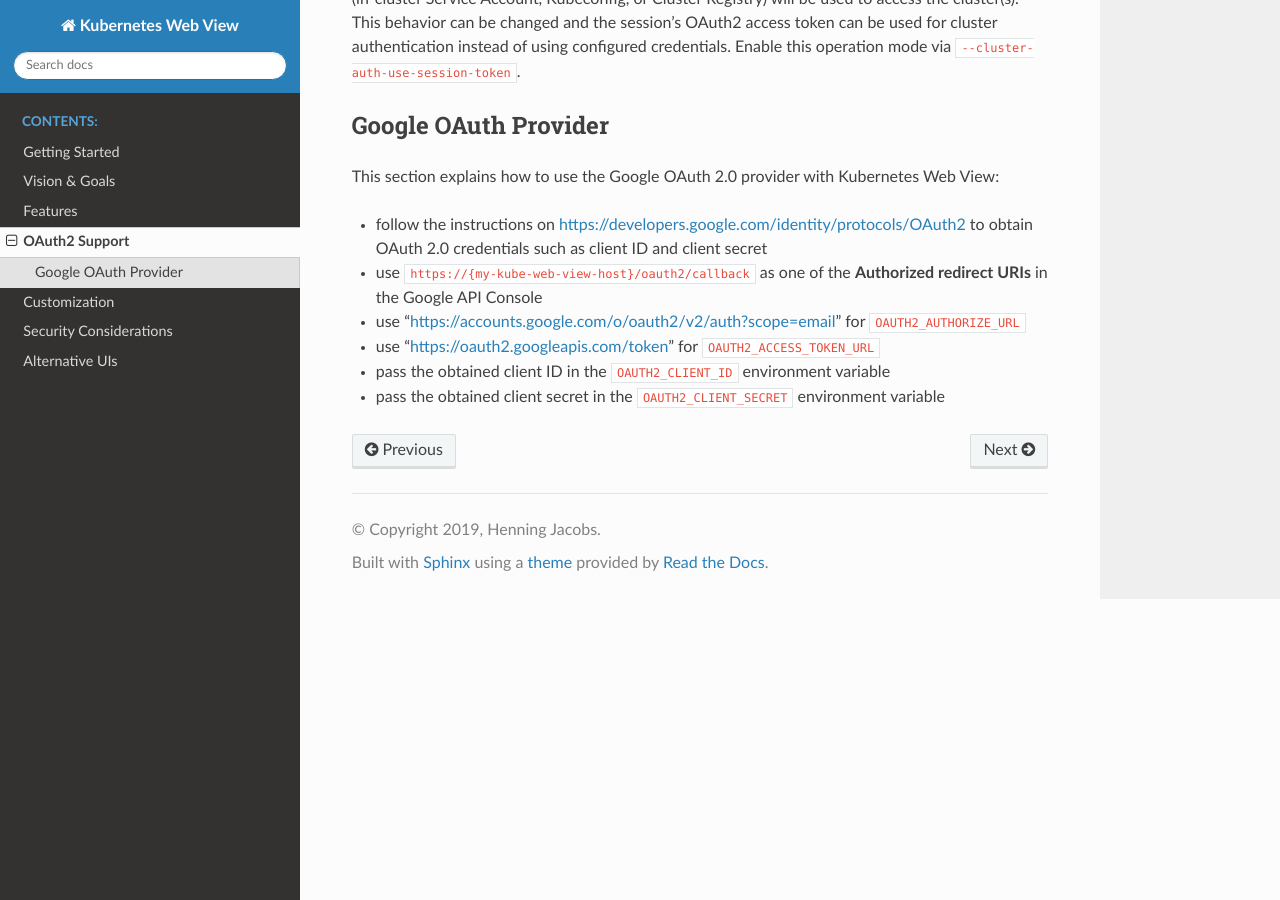
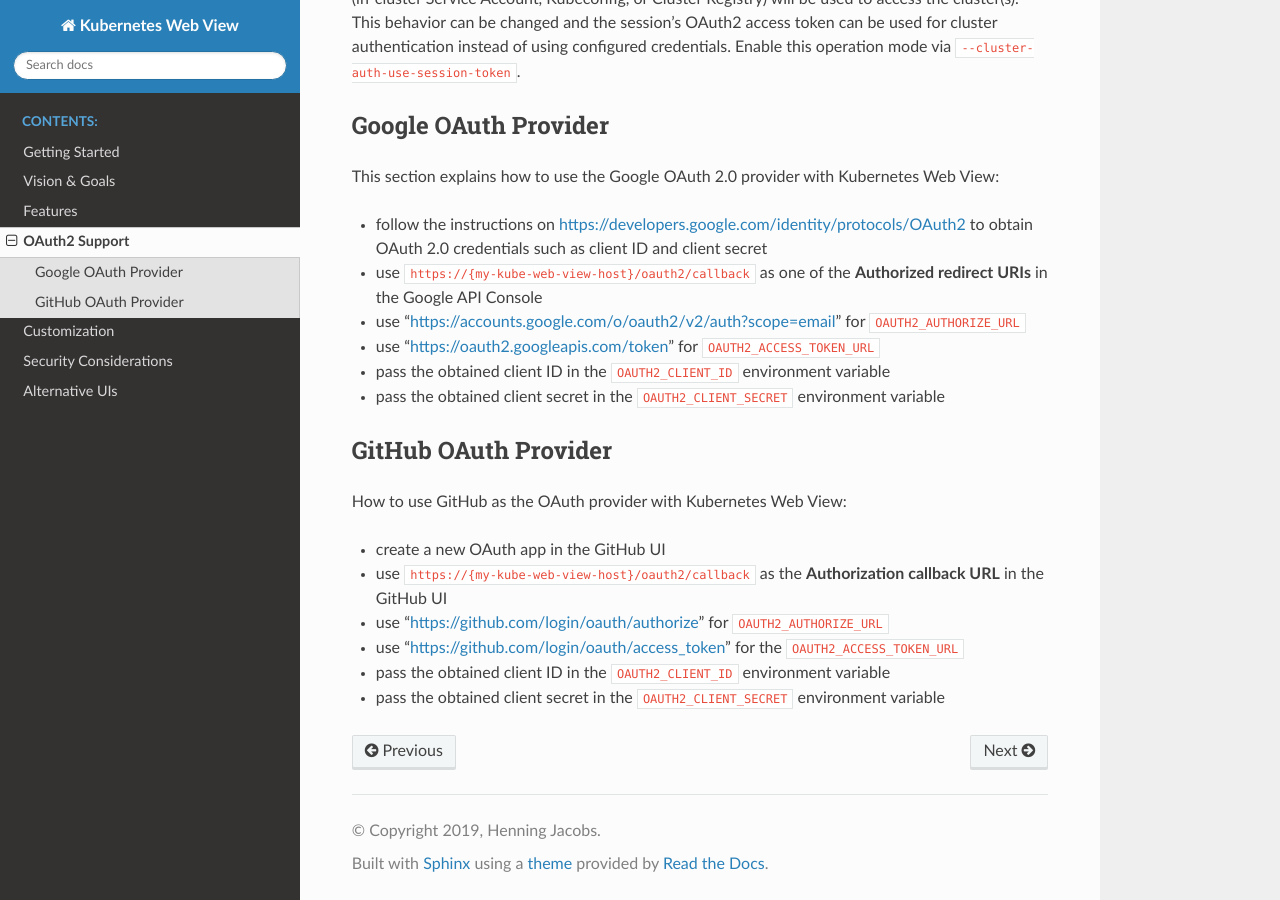
Before and after one commit to hjacobs/kube-web-view, a Sphinx documentation site: the page built from docs/oauth2.rst, in a window 1280 px wide and 900 px high, scrolled down 849 px. Built offline with Sphinx 7.4.7 and the Read the Docs theme 2.0.0, drawn with Linux system fonts in a browser that asks for light colours.

Commit message:
how to use GitHub as OAuth provider

```diff
--- a/docs/oauth2.rst
+++ b/docs/oauth2.rst
@@ -36,3 +36,15 @@
 * use "https://oauth2.googleapis.com/token" for ``OAUTH2_ACCESS_TOKEN_URL``
 * pass the obtained client ID in the ``OAUTH2_CLIENT_ID`` environment variable
 * pass the obtained client secret in the ``OAUTH2_CLIENT_SECRET`` environment variable
+
+GitHub OAuth Provider
+=====================
+
+How to use GitHub as the OAuth provider with Kubernetes Web View:
+
+* create a new OAuth app in the GitHub UI
+* use ``https://{my-kube-web-view-host}/oauth2/callback`` as the **Authorization callback URL** in the GitHub UI
+* use "https://github.com/login/oauth/authorize" for ``OAUTH2_AUTHORIZE_URL``
+* use "https://github.com/login/oauth/access_token" for the ``OAUTH2_ACCESS_TOKEN_URL``
+* pass the obtained client ID in the ``OAUTH2_CLIENT_ID`` environment variable
+* pass the obtained client secret in the ``OAUTH2_CLIENT_SECRET`` environment variable
```
